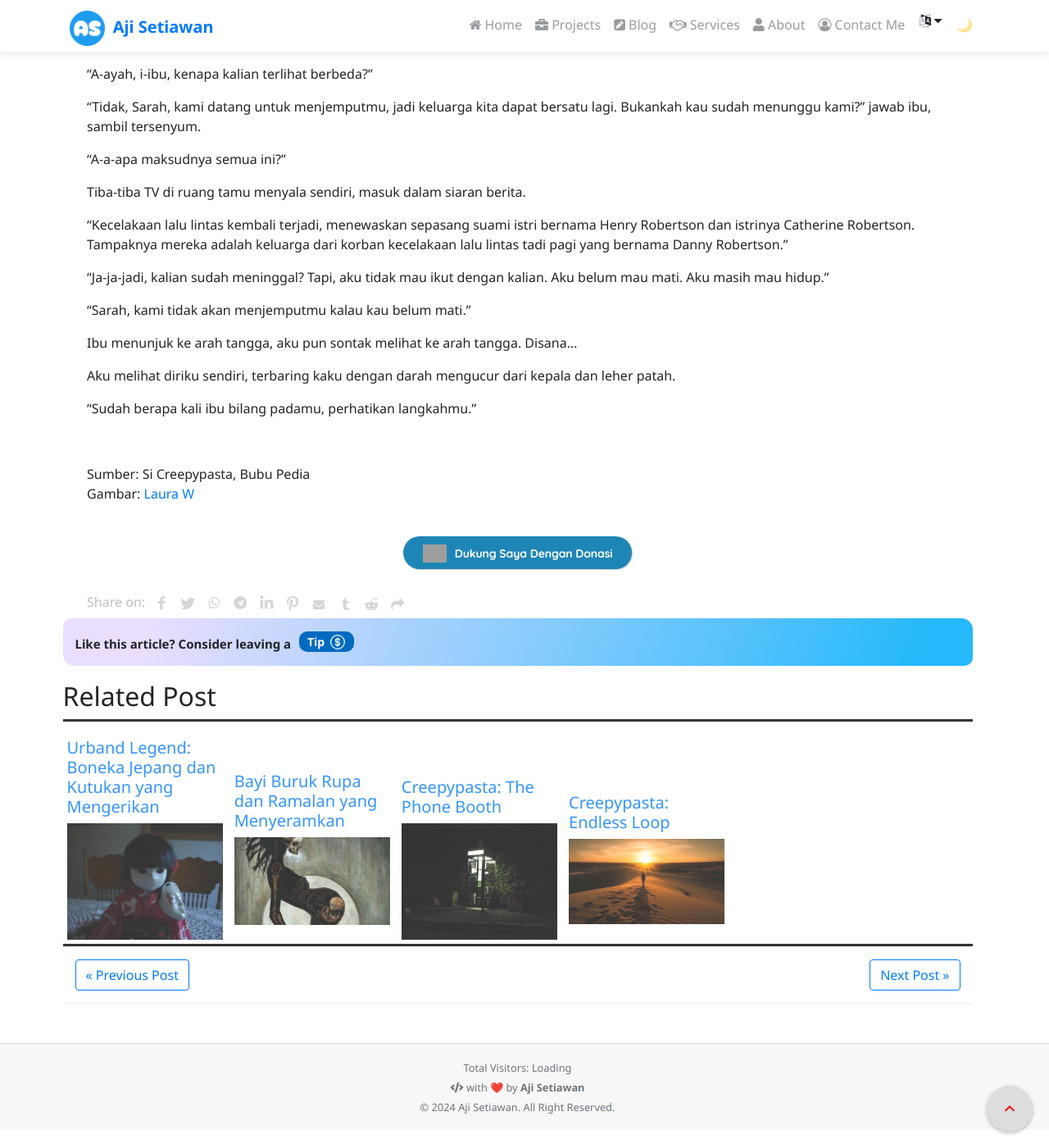
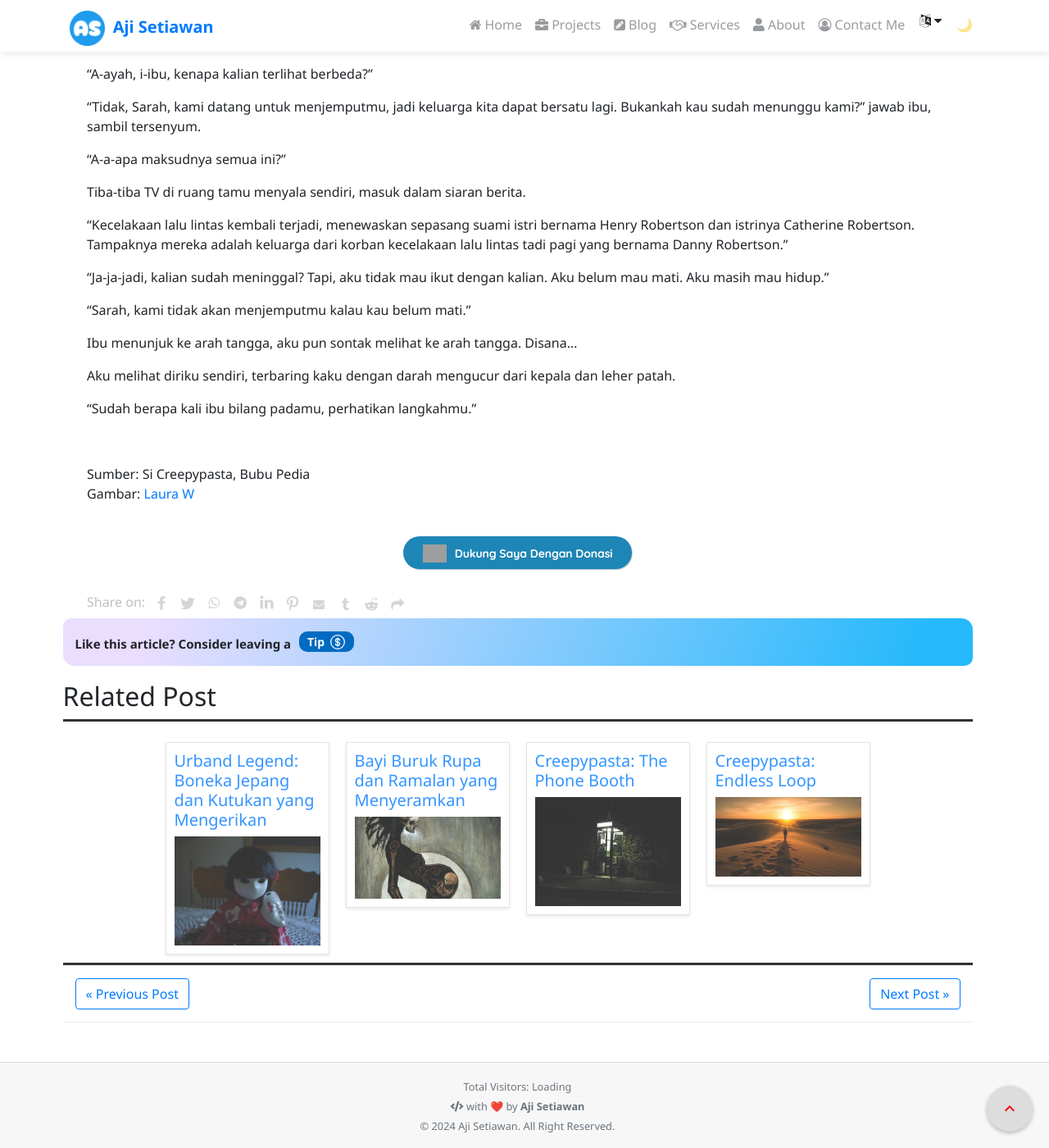
Before and after one commit to ajisetiawan716/ajisetiawan716.github.io, a Jekyll site: the page built from _posts/2024-05-09-creepypasta-watch-your-step.md, in a window 1280 px wide and 1400 px high, scrolled down 2018 px. Shown: the whole window at 82% size. Built offline with Jekyll 4.4.1, drawn with Linux system fonts in a browser that asks for light colours; nearby versions of some CDN libraries; emoji names are drawn with the system emoji font; comment, search, counter and statistics services are not loaded; a style sheet for code colours, icons or effects is not loaded; grey boxes are pictures that could not be loaded.

Commit message:
Update _blog.scss

```diff
--- a/_sass/_blog.scss
+++ b/_sass/_blog.scss
@@ -107,18 +107,34 @@
   border-bottom: 3px solid #333;
   padding-top: 15px;
   margin: 0 auto;
+  display: flex;
+  flex-wrap: wrap;
+  justify-content: center; /* Centering items in the container */
 }
 
 .rel {
+  display: flex;
+  flex-direction: column; /* Stack children vertically */
+  align-items: center; /* Center children horizontally */
   width: 200px;
-  display: inline-block;
-  padding: 5px;
+  margin: 10px; /* Space between items */
+  padding: 10px;
+  border: 1px solid #ddd; /* Optional: border for better visualization */
+  box-shadow: 0 2px 4px rgba(0,0,0,0.1); /* Optional: shadow for depth */
+  transition: opacity 0.3s; /* Smooth transition for hover effect */
   opacity: 0.8;
 }
 
 .rel:hover {
   opacity: 1;
 }
+
+@media (max-width: 600px) {
+  .rel {
+    width: 100%; /* Full width on small screens */
+  }
+}
+
 /* End of Related Post */
 
 
```
